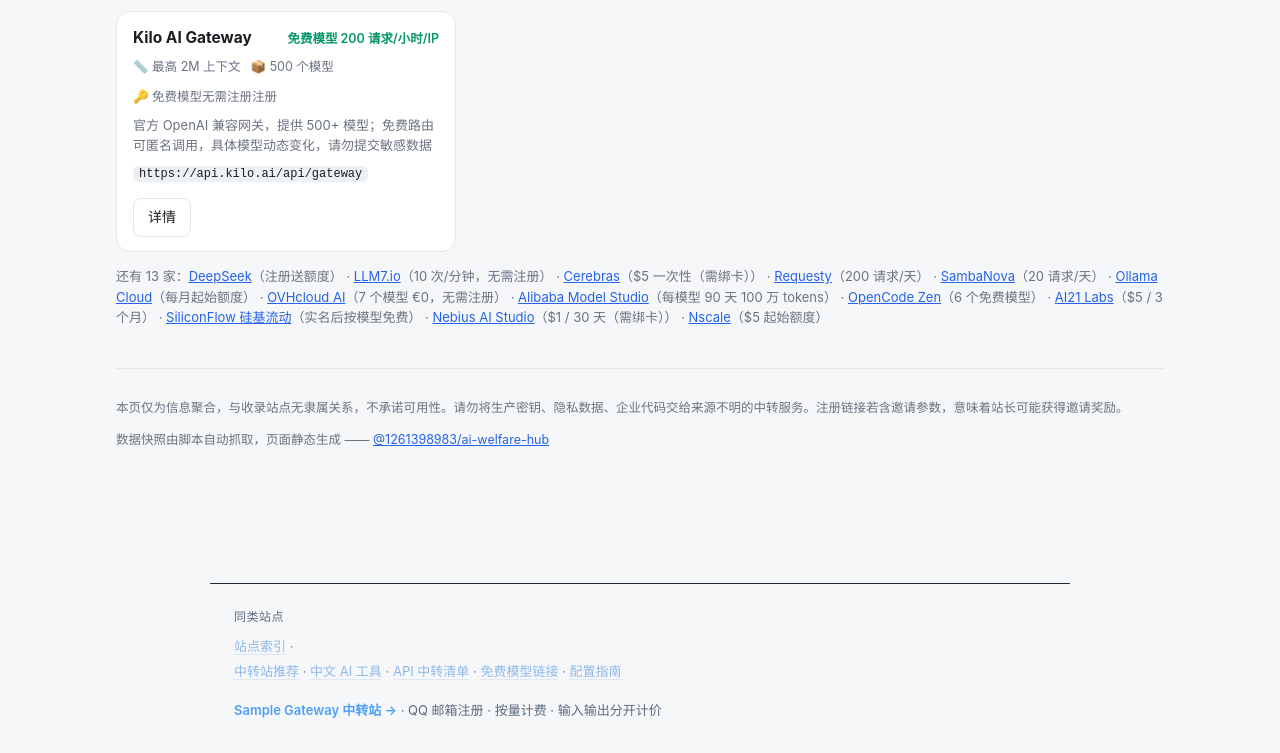
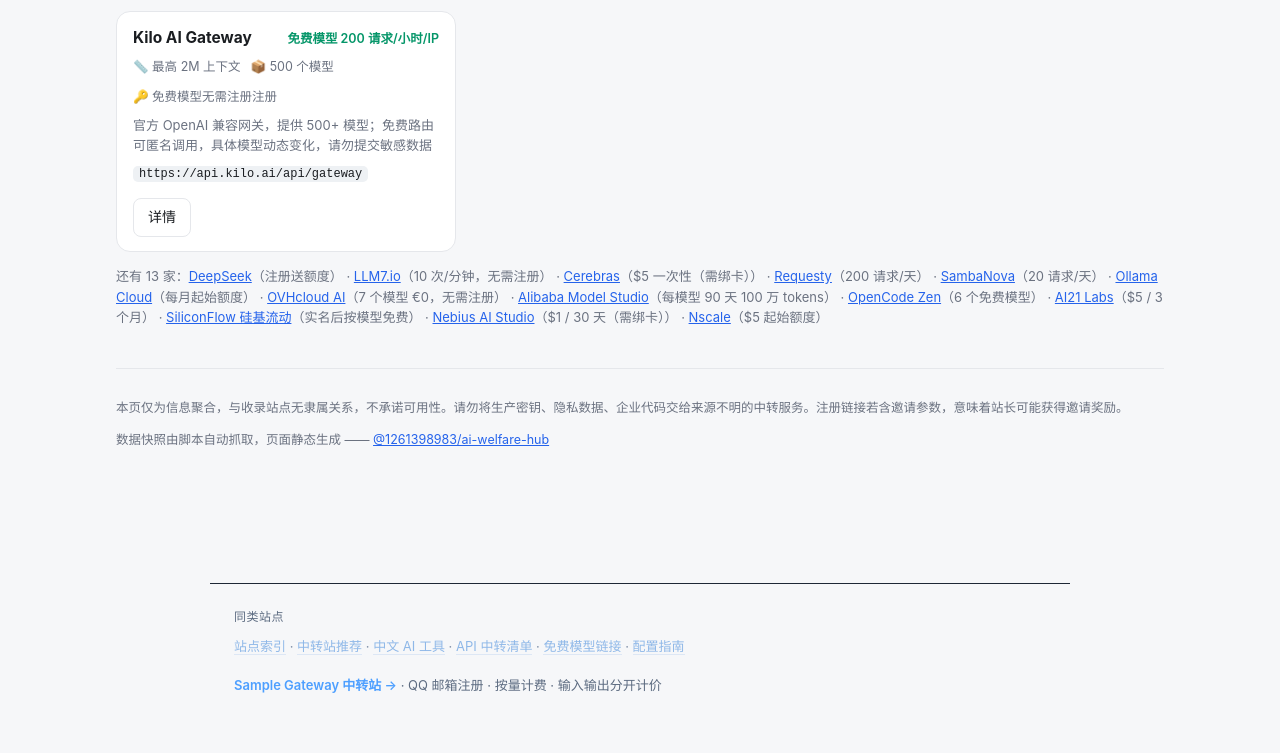
Before and after one commit to wynx1123/ai-welfare-hub, a website: page index.html in a window 1280 px wide. Shown: the part 4804-5557 px from the top of the page. After the commit the page ends 5532 px from the top, so only its background shows below. Drawn offline with Linux system fonts and the light colour scheme.

Commit message:
fix(html): remove stray <div> that left the footer nav unclosed

```diff
--- a/index.html
+++ b/index.html
@@ -237,7 +237,7 @@
 
 <nav aria-label="同类站点" style="max-width:860px;margin:56px auto 0;padding:22px 24px 30px;border-top:1px solid #1e2836;font:13px/1.9 -apple-system,'Segoe UI','PingFang SC','Microsoft YaHei',sans-serif;color:#7d8ea6">
   <div style="margin-bottom:6px;color:#5c6b80;font-size:12px;letter-spacing:.04em">同类站点</div>
-  <div><a href="https://1261398983.github.io/" style="color:#8fb8e8;text-decoration:none;border-bottom:1px solid rgba(143,184,232,.25)">站点索引</a> · <div><a href="https://1261398983.github.io/ai-api-relay-recommendations/" style="color:#8fb8e8;text-decoration:none;border-bottom:1px solid rgba(143,184,232,.25)">中转站推荐</a> · <a href="https://1261398983.github.io/awesome-chinese-ai-tools/" style="color:#8fb8e8;text-decoration:none;border-bottom:1px solid rgba(143,184,232,.25)">中文 AI 工具</a> · <a href="https://1261398983.github.io/awesome-ai-api-relay/" style="color:#8fb8e8;text-decoration:none;border-bottom:1px solid rgba(143,184,232,.25)">API 中转清单</a> · <a href="https://1261398983.github.io/free-model-links/" style="color:#8fb8e8;text-decoration:none;border-bottom:1px solid rgba(143,184,232,.25)">免费模型链接</a> · <a href="https://1261398983.github.io/ai-api-guide/" style="color:#8fb8e8;text-decoration:none;border-bottom:1px solid rgba(143,184,232,.25)">配置指南</a></div>
+  <div><a href="https://1261398983.github.io/" style="color:#8fb8e8;text-decoration:none;border-bottom:1px solid rgba(143,184,232,.25)">站点索引</a> · <a href="https://1261398983.github.io/ai-api-relay-recommendations/" style="color:#8fb8e8;text-decoration:none;border-bottom:1px solid rgba(143,184,232,.25)">中转站推荐</a> · <a href="https://1261398983.github.io/awesome-chinese-ai-tools/" style="color:#8fb8e8;text-decoration:none;border-bottom:1px solid rgba(143,184,232,.25)">中文 AI 工具</a> · <a href="https://1261398983.github.io/awesome-ai-api-relay/" style="color:#8fb8e8;text-decoration:none;border-bottom:1px solid rgba(143,184,232,.25)">API 中转清单</a> · <a href="https://1261398983.github.io/free-model-links/" style="color:#8fb8e8;text-decoration:none;border-bottom:1px solid rgba(143,184,232,.25)">免费模型链接</a> · <a href="https://1261398983.github.io/ai-api-guide/" style="color:#8fb8e8;text-decoration:none;border-bottom:1px solid rgba(143,184,232,.25)">配置指南</a></div>
   <div style="margin-top:14px">
     <a href="" style="color:#4d9fff;text-decoration:none;font-weight:600">Sample Gateway 中转站 →</a>
     <span style="color:#5c6b80"> · QQ 邮箱注册 · 按量计费 · 输入输出分开计价</span>
```
